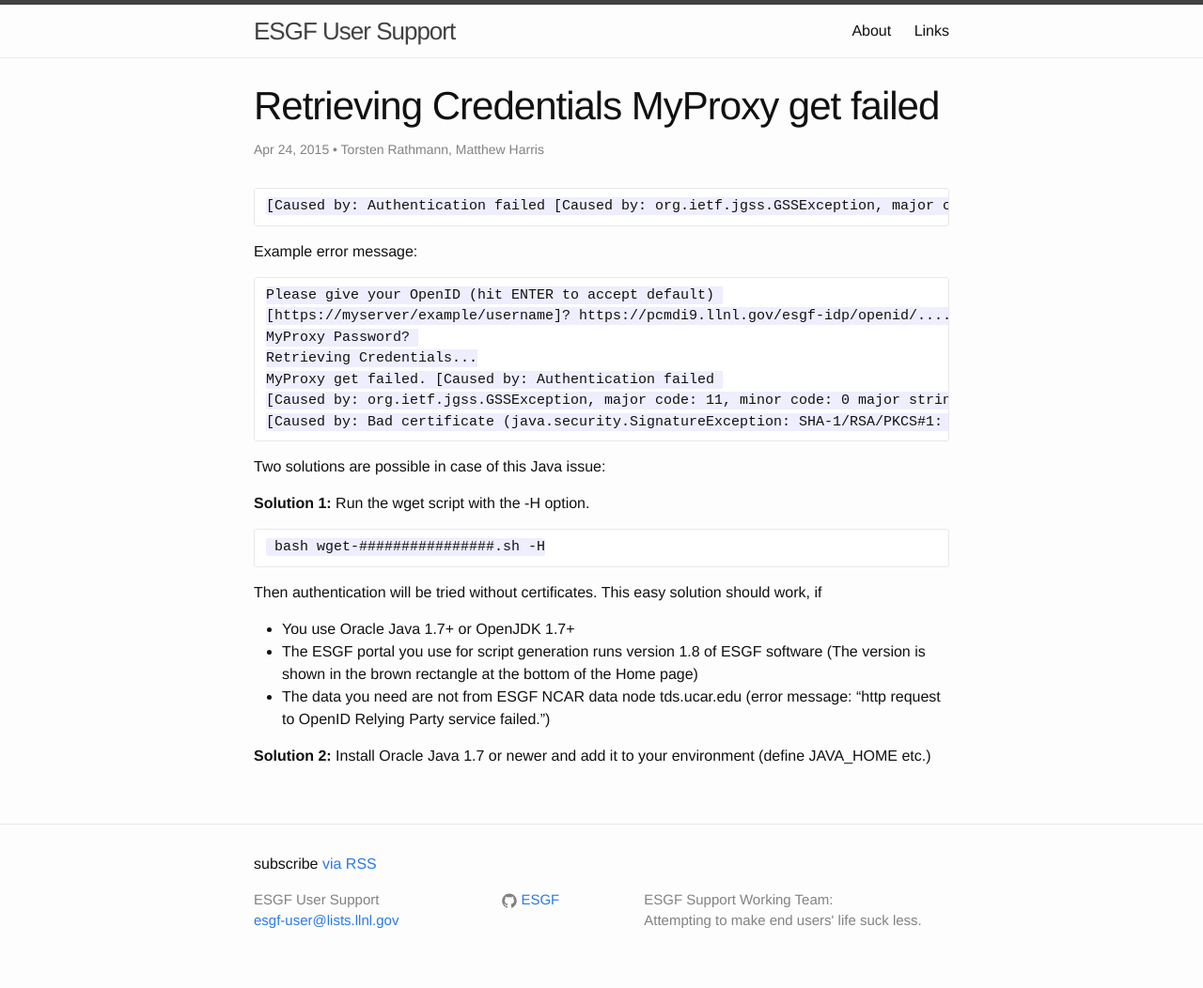
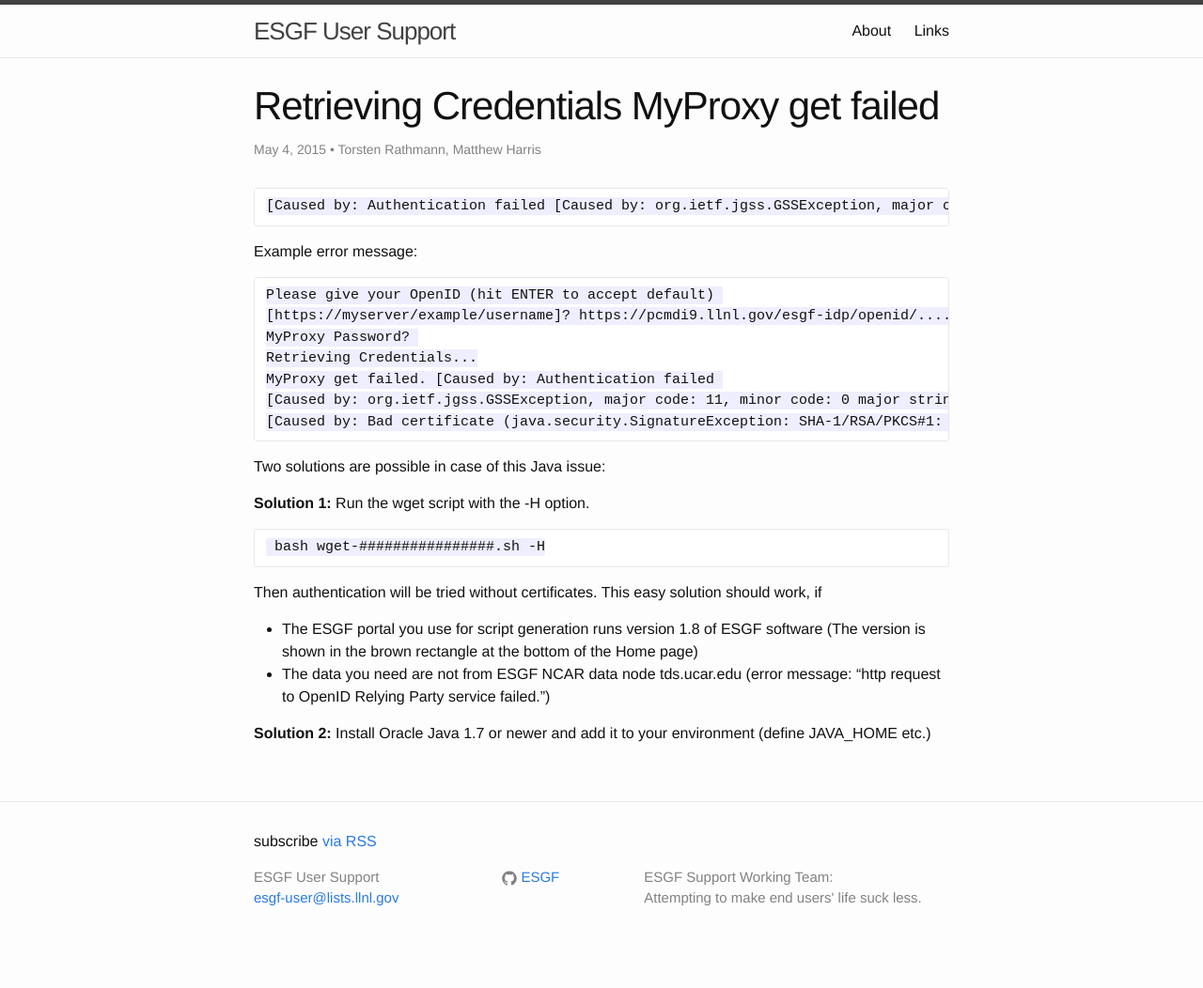
Before and after one commit to ESGF/esgf-swt, a Jekyll site: the page built from _posts/2015-02-09-Retrieving-Credentials-MyProxy-get-failed.markdown, in a window 1280 px wide. Shown: the whole page at 94% size. Built offline with Jekyll 4.4.1, drawn with Linux system fonts in a browser that asks for light colours; after the commit the page ends 1028 px from its top, so only the background shows below that.

Commit message:
TR: Corrections

```diff
--- a/_posts/2015-02-09-Retrieving-Credentials-MyProxy-get-failed.markdown
+++ b/_posts/2015-02-09-Retrieving-Credentials-MyProxy-get-failed.markdown
@@ -2,7 +2,7 @@
 layout: post
 title:  "Retrieving Credentials MyProxy get failed"
 categories: download, wget
-date: 2015-04-24 20:30:00
+date: 2015-05-04 20:50:00
 author: Torsten Rathmann, Matthew Harris
 ---
 
@@ -25,7 +25,6 @@
      bash wget-################.sh -H
 
 Then authentication will be tried without certificates. This easy solution should work, if
-* You use Oracle Java 1.7+ or OpenJDK 1.7+
 * The ESGF portal you use for script generation runs version 1.8 of ESGF software (The version is shown in the brown rectangle at the bottom of the Home page)
 * The data you need are not from ESGF NCAR data node tds.ucar.edu (error message: "http request to OpenID Relying Party service failed.")
 
--- a/_posts/2015-03-27-dont-find-data.markdown
+++ b/_posts/2015-03-27-dont-find-data.markdown
@@ -12,7 +12,7 @@
 
 2. Use Firefox or Chrome. Enable JavaScript. Firefox should be used in a New Private Window (in the main menu of Firefox). In this way you can avoid cookie mismatch and disturbance by old cache content.
 
-3. ESGF is a worldwide Grid with more than 40 data nodes. Usually a few of them are not working properly. Many ESGF portal administrators exclude malfunctioning nodes or their datasets from being listed; otherwise these malfunctioning nodes may disturbe their portals. Disturbed portals may only list local datasets. As a user you may do the following:
+3. ESGF is a worldwide Grid with more than 40 data nodes. Usually a few of them are not working properly. Many ESGF portal administrators exclude malfunctioning nodes or their datasets from being listed; otherwise these malfunctioning nodes may disturb their portals. Disturbed portals may only list local datasets. As a user you may do the following:
 
   * Try another portal. For the most important projects, the numbers of datasets "seen" by each portal are listed in the [ESGF Data Visibility API][Data Visibility API]. There, look for the part `indexes` since ESGF portals are *index nodes*. The list is refreshed once every four hours.
 
```
Also changed, not shown: other parts of _posts/2015-03-27-dont-find-data.markdown (+1 -1 lines).
